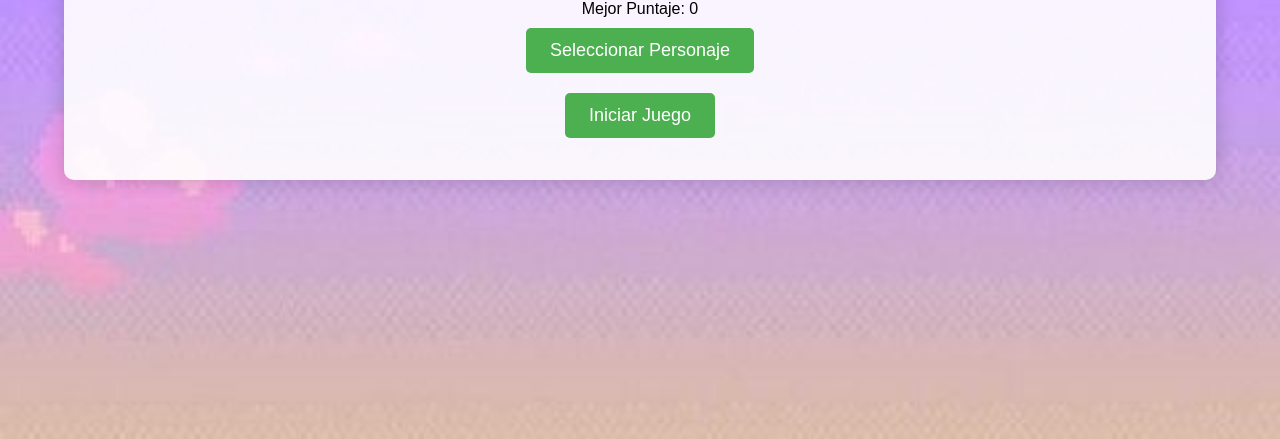
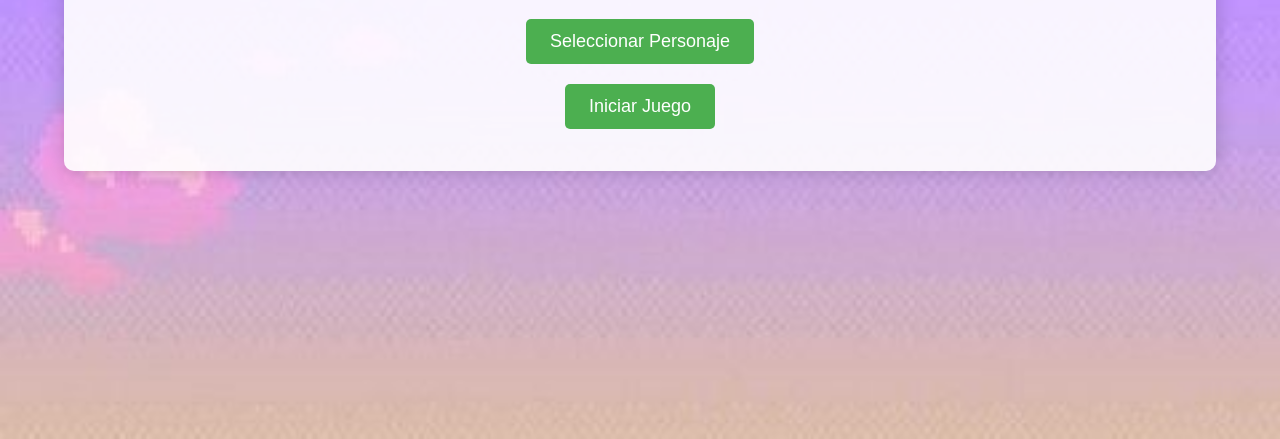
Before and after one commit to JosueR4/josuer45.github.io, a plain HTML site: page index.html in a window 1280 px wide. Shown: the part 361-800 px from the top of the page. Drawn offline with Linux system fonts and the light colour scheme.

Commit message:
Update index.html

```diff
--- a/index.html
+++ b/index.html
@@ -9,7 +9,7 @@
 <body>
     <div id="menu">
         <h1>Animal Jump</h1>
-    <p>Mejor Puntaje: <span id="bestScore">0</span></p>
+
     <p><button onclick="showCharacterSelect()">Seleccionar Personaje</button></p>
     <button onclick="startGame()">Iniciar Juego</button>
     </div>
```
